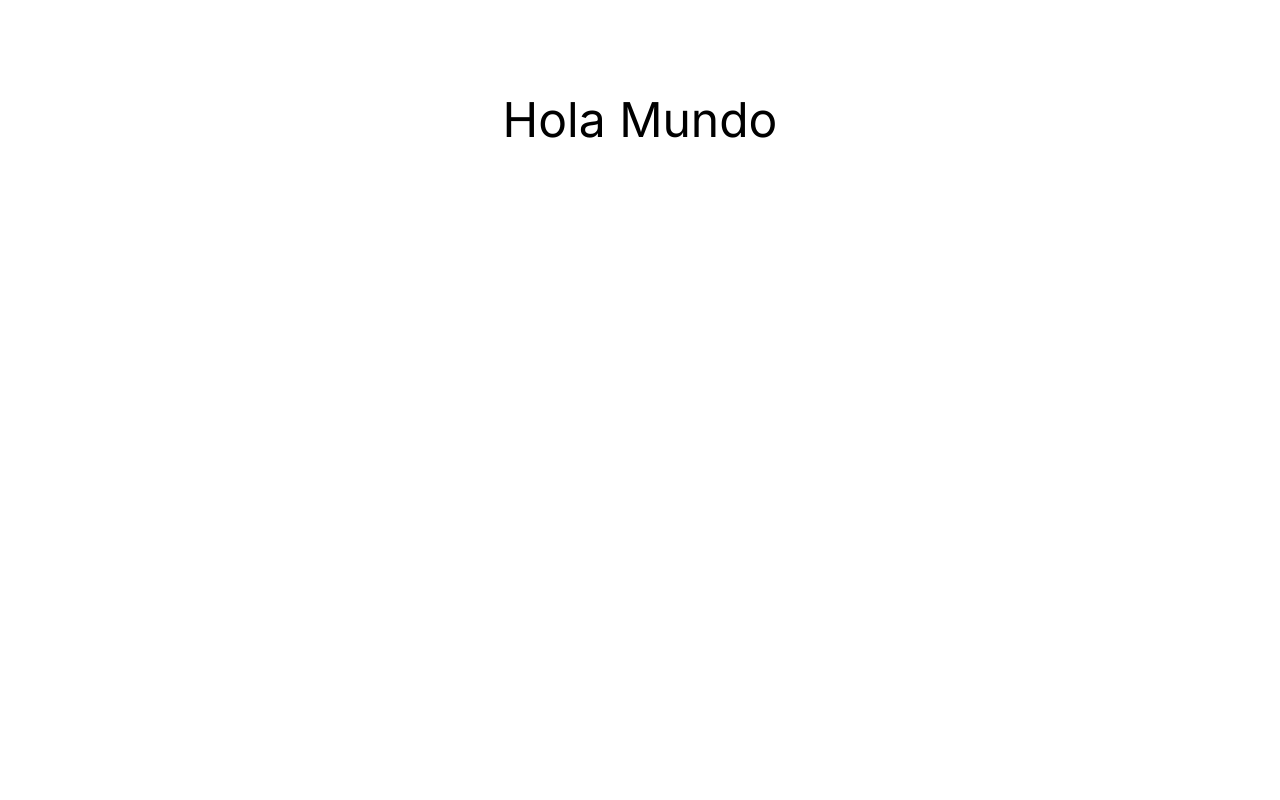
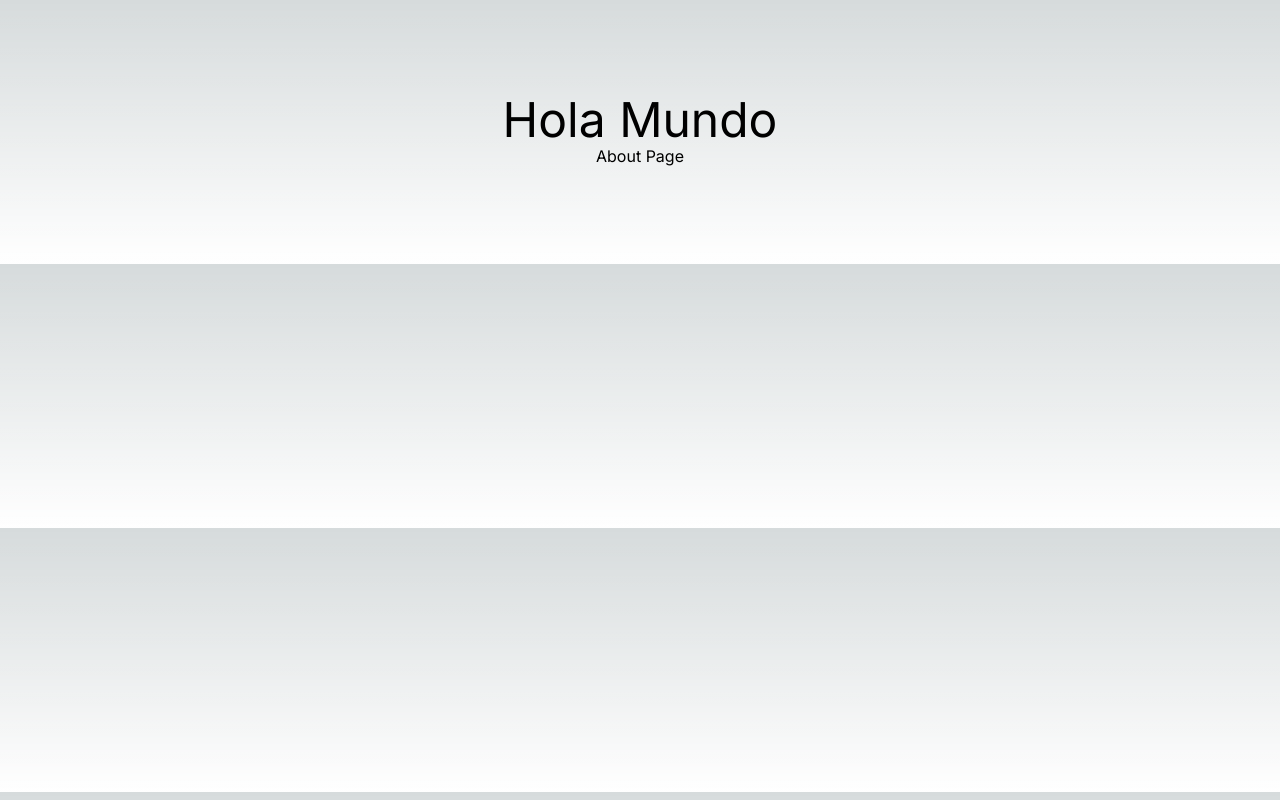
Before and after one commit to sagomadev/curso-nextjs, a Next.js app in the folder 01-first-steps/: page / in a window 1280 px wide. Built offline with nearby package versions, Linux system fonts and the light colour scheme.

Commit message:
Cambios para desplegie en Vercel

```diff
--- a/01-first-steps/app/(general)/about/page.tsx
+++ b/01-first-steps/app/(general)/about/page.tsx
@@ -1,16 +1,11 @@
 import type { Metadata } from 'next';
 
 export const metadata: Metadata = {
-  title: 'About',
-  description: 'This is the about page',
-  keywords: ['about', 'page'],
+  title: 'SEO Title',
+  description: 'SEO Description',
+  keywords: ['About Page', 'Fernando', 'información', '...'],
 };
 
 export default function AboutPage() {
-  return (
-    <>
-      <h1>About</h1>
-      <p>This is the about page</p>
-    </>
-  );
+  return <span className='text-7xl'>About Page</span>;
 }
--- a/01-first-steps/app/(general)/contact/page.tsx
+++ b/01-first-steps/app/(general)/contact/page.tsx
@@ -1,16 +1,14 @@
 import type { Metadata } from 'next';
 
 export const metadata: Metadata = {
-  title: 'Contact',
-  description: 'This is the contact page',
-  keywords: ['contact', 'page'],
+  title: 'Contact Page',
+  description: 'Esta es la página de contacto de la empresa',
 };
 
 export default function ContactPage() {
   return (
     <>
-      <h1>Contact</h1>
-      <p>This is the contact page</p>
+      <span className='text-7xl'>Contact Page</span>
     </>
   );
 }
--- a/01-first-steps/app/(general)/layout.tsx
+++ b/01-first-steps/app/(general)/layout.tsx
@@ -1,6 +1,6 @@
 import { Navbar } from '@/components';
 
-export default function AboutLayout({
+export default function GeneralLayout({
   children,
 }: {
   children: React.ReactNode;
@@ -9,7 +9,7 @@ export default function AboutLayout({
     <>
       <Navbar />
       <main className='flex flex-col items-center p-24'>
-        <h1>Hello General Layout</h1>
+        <span className='text-lg'>Hola Mundo</span>
         {children}
       </main>
     </>
--- a/01-first-steps/app/(general)/pricing/page.tsx
+++ b/01-first-steps/app/(general)/pricing/page.tsx
@@ -1,16 +1,14 @@
 import type { Metadata } from 'next';
 
 export const metadata: Metadata = {
-  title: 'Pricing',
-  description: 'This is the pricing page',
-  keywords: ['pricing', 'page'],
+  title: 'Pricing Page',
+  description: 'Esta es la página de precios de mi servicio',
 };
 
 export default function PricingPage() {
   return (
     <>
-      <h1>Pricing</h1>
-      <p>This is the pricing page</p>
+      <span className='text-7xl'>Pricing Page</span>
     </>
   );
 }
--- a/01-first-steps/app/globals.css
+++ b/01-first-steps/app/globals.css
@@ -15,3 +15,13 @@
     --background-end-rgb: 0, 0, 0;
   }
 }
+
+body {
+  color: rgb(var(--foreground-rgb));
+  background: linear-gradient(
+      to bottom,
+      transparent,
+      rgb(var(--background-end-rgb))
+    )
+    rgb(var(--background-start-rgb));
+}
--- a/01-first-steps/app/layout.tsx
+++ b/01-first-steps/app/layout.tsx
@@ -1,12 +1,11 @@
 import './globals.css';
-import type { Metadata } from 'next';
 import { Inter } from 'next/font/google';
 
 const inter = Inter({ subsets: ['latin'] });
 
-export const metadata: Metadata = {
-  title: 'Curso Next App',
-  description: 'Generated by create next app',
+export const metadata = {
+  title: "Samuel's Home Page",
+  description: 'Generated with love by Vercel',
 };
 
 export default function RootLayout({
@@ -15,7 +14,7 @@ export default function RootLayout({
   children: React.ReactNode;
 }) {
   return (
-    <html lang='en'>
+    <html lang='es'>
       <body className={inter.className}>{children}</body>
     </html>
   );
--- a/01-first-steps/app/page.tsx
+++ b/01-first-steps/app/page.tsx
@@ -1,9 +1,11 @@
-import Image from 'next/image';
+import Link from 'next/link';
 
-export default function Home() {
+export default function HomePage() {
   return (
-    <main className='flex min-h-screen flex-col items-center justify-between p-24'>
-      <h1 className='text-5xl'>Hola Mundo</h1>
+    <main className='flex flex-col items-center p-24'>
+      <span className='text-5xl'>Hola Mundo</span>
+
+      <Link href={'/about'}>About Page</Link>
     </main>
   );
 }
```
